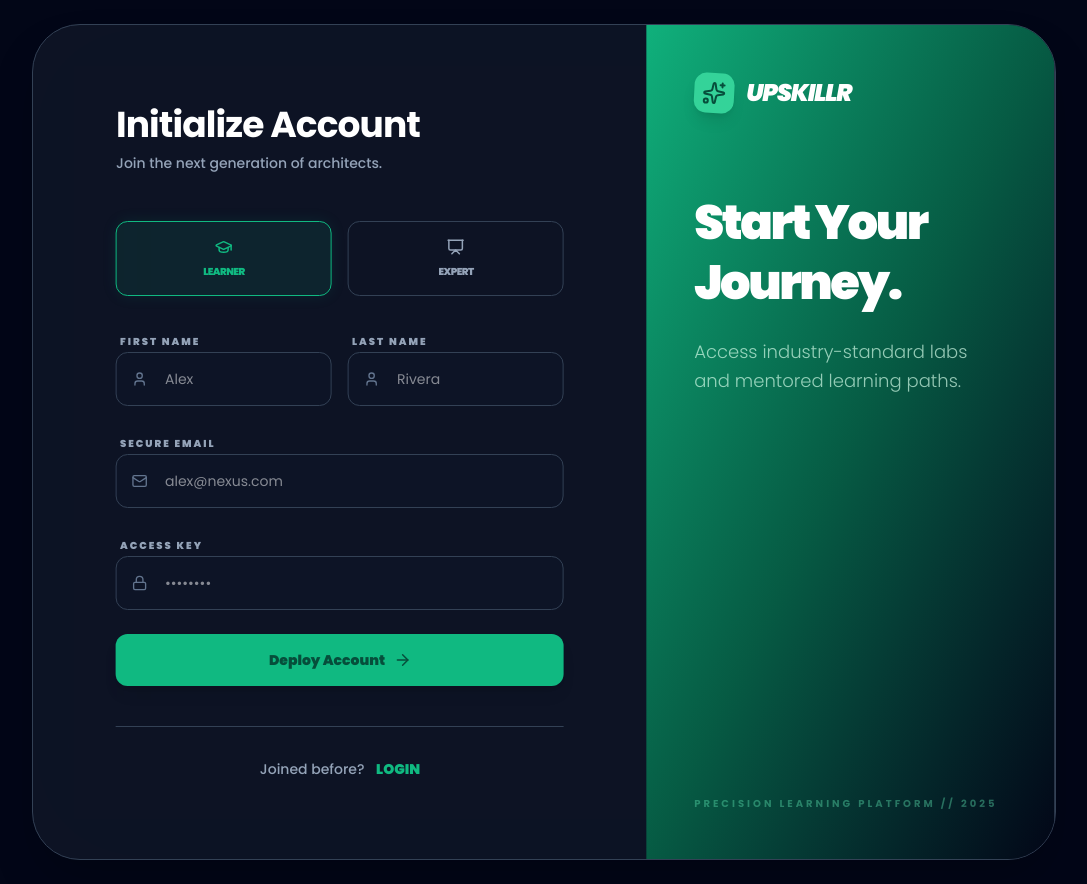
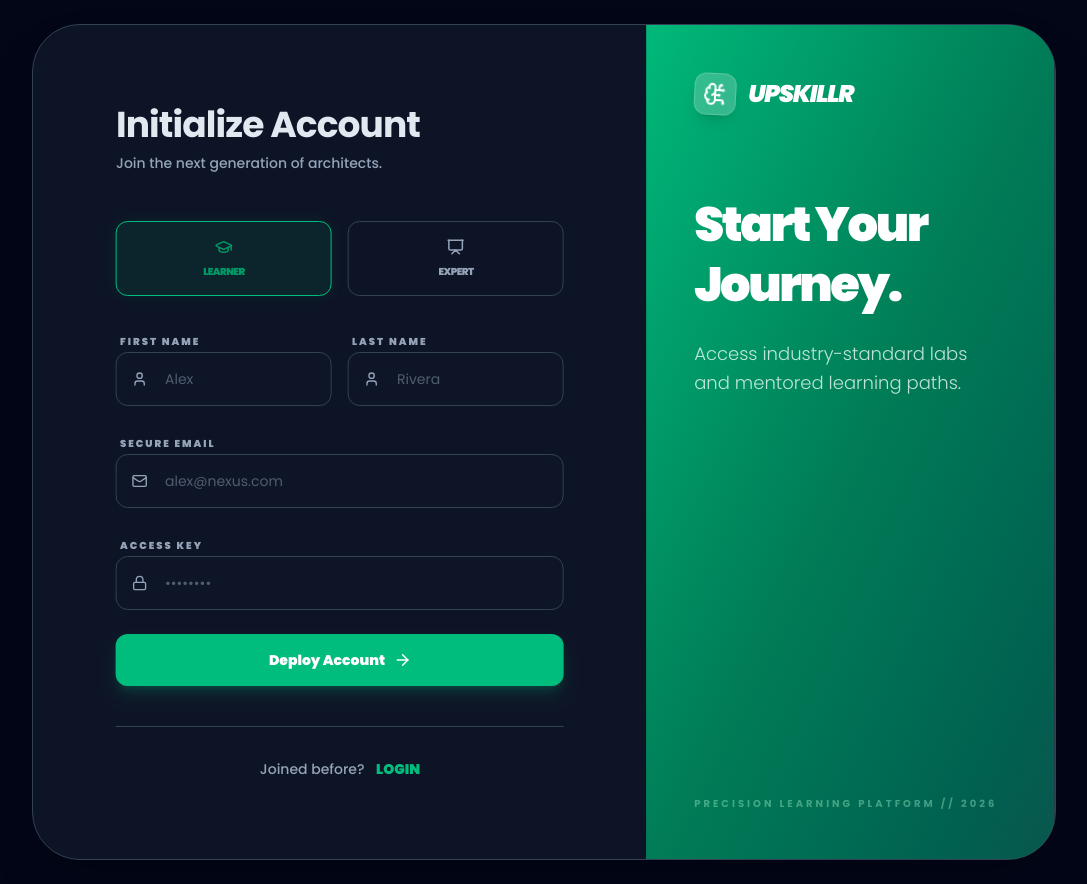
Before and after one commit to sushant785/upskillr, a React app in the folder frontend/: page /login in a window 1280 px wide. Shown: the whole page, without its empty margins (96-1183 px from the left). Built offline with nearby package versions, Linux system fonts and the light colour scheme; no server answers; the HTML template or start-up script is replaced by a standard one.

Commit message:
Login in light mode

```diff
--- a/frontend/src/pages/Login.jsx
+++ b/frontend/src/pages/Login.jsx
@@ -1,12 +1,11 @@
 
 
-import React, { useState,useEffect } from 'react';
+import React, { useState, useEffect } from 'react';
 import { motion, AnimatePresence } from 'framer-motion';
-import { User, Mail, Lock, GraduationCap, Presentation, CheckCircle2, ArrowRight, Sparkles } from 'lucide-react';
+import { User, Mail, Lock, GraduationCap, Presentation, ArrowRight, Sparkles,BrainCircuit } from 'lucide-react';
 import axios from 'axios';
 import { useNavigate } from 'react-router-dom';
 import { useAuth } from '../context/AuthContext';
-
 
 const UpskillrAuth = () => {
   const [isLogin, setIsLogin] = useState(false);
@@ -16,27 +15,16 @@ const UpskillrAuth = () => {
   const [firstName, setFirstName] = useState("");
   const [lastName, setLastName] = useState("");
   const navigate = useNavigate();
-  const { setAuth } = useAuth();
-  const { auth } = useAuth();
+  const { setAuth, auth } = useAuth();
 
   useEffect(() => {
-    // If the user is already logged in...
     if (auth?.accessToken && auth?.user) {
-      // ...send them to their dashboard immediately
-      if (auth.user.role === 'instructor') {
-        navigate('/instructor/dashboard');
-      } else {
-        navigate('/learner/dashboard');
-      }
+      navigate(auth.user.role === 'instructor' ? '/instructor/dashboard' : '/learner/dashboard');
     }
   }, [auth, navigate]);
 
-
-    // Inside your UpskillrAuth component:
-    const handleSubmit = async (e) => {
+  const handleSubmit = async (e) => {
     e.preventDefault();
-
-    // Construct the payload
     const endpoint = isLogin ? '/api/auth/login' : '/api/auth/register';
     const payload = isLogin
         ? { email, password }
@@ -44,7 +32,7 @@ const UpskillrAuth = () => {
 
     try {
         const response = await axios.post(`http://localhost:5000${endpoint}`, payload, {
-        withCredentials: true // Important for cookies
+          withCredentials: true
         });
 
         if (response.status === 200 || response.status === 201) {
@@ -53,75 +41,56 @@ const UpskillrAuth = () => {
             accessToken: response.data.accessToken,
             role: response.data.user.role
           });
-          alert(isLogin ? "Login Successful!" : "Registration Successful!");
 
-          localStorage.setItem(
-            'auth',
-            JSON.stringify({
-              token: response.data.accessToken,
-              user: response.data.user
-            })
-          );
+          localStorage.setItem('auth', JSON.stringify({
+            token: response.data.accessToken,
+            user: response.data.user
+          }));
 
-          // 2️⃣ ROLE BASED REDIRECT
-          const userRole = response.data.user.role;
-
-          if (userRole === 'learner') {
-            navigate('/learner/dashboard');
-          } else {
-            navigate('/instructor/dashboard');
-          }
+          navigate(response.data.user.role === 'learner' ? '/learner/dashboard' : '/instructor/dashboard');
         }
     } catch (err) {
         alert(err.response?.data?.message || "Authentication failed");
     }
-    };
+  };
 
   return (
-    <div className="min-h-screen bg-[var(--bg-main)] flex items-center justify-center p-4 md:p-6 font-['Poppins'] selection:bg-emerald-500/30">
-
-      {/* Background Glows - Hidden on small screens for performance */}
-      {/* <div className="absolute inset-0 overflow-hidden pointer-events-none hidden md:block">
-        <div className="absolute top-[-20%] right-[-10%] w-[60%] h-[60%] rounded-full bg-[var(--brand-primary)] opacity-10 blur-[140px] animate-pulse"></div>
-        <div className="absolute bottom-[-10%] left-[-10%] w-[50%] h-[50%] rounded-full bg-[var(--brand-accent)] opacity-10 blur-[140px] animate-pulse"></div>
-      </div> */}
+    <div className="min-h-screen bg-[var(--bg-main)] flex items-center justify-center p-4 md:p-6 font-['Poppins'] selection:bg-emerald-500/30 transition-colors duration-300">
 
       <motion.div
         layout
-        className="relative w-full max-w-lg md:max-w-5xl bg-[var(--bg-card)] backdrop-blur-3xl rounded-[2rem] md:rounded-[3rem] shadow-2xl overflow-hidden flex flex-col md:flex-row border border-[var(--border-subtle)]"
+        className="relative w-full max-w-lg md:max-w-5xl bg-[var(--bg-card)] rounded-[2rem] md:rounded-[3rem] shadow-2xl overflow-hidden flex flex-col md:flex-row border border-[var(--border-subtle)]"
       >
 
         {/* --- Branding Side Panel --- */}
         <motion.div
-          // Mobile: Stay at top | Desktop: Move left/right
           animate={{
             x: typeof window !== 'undefined' && window.innerWidth < 768 ? 0 : (isLogin ? '0%' : '150%'),
-            y: 0
           }}
           transition={{ type: "spring", stiffness: 40, damping: 14 }}
           className="w-full md:w-[40%] p-8 md:p-12 text-white flex flex-col justify-between relative z-20 overflow-hidden border-b md:border-b-0 md:border-r border-[var(--border-subtle)]"
         >
-          <div className="absolute inset-0 bg-gradient-to-br from-[var(--brand-primary)] via-[#065f46] to-[var(--bg-main)] opacity-95"></div>
+          {/* Brand Background Layer */}
+          <div className="absolute inset-0 bg-emerald-600 opacity-100" />
+          <div className="absolute inset-0 bg-gradient-to-br from-emerald-500 via-emerald-700 to-teal-900 opacity-90" />
 
           <div className="relative z-10">
             <div className="flex items-center gap-3 mb-8 md:mb-20">
-              <div className="bg-[var(--brand-primary-hover)] p-2 rounded-xl shadow-lg rotate-3">
-                <Sparkles size={20} className="text-[var(--text-on-brand)] md:w-6 md:h-6" />
+              <div className="bg-white/20 backdrop-blur-md p-2 rounded-xl shadow-lg rotate-3 border border-white/20">
+                <BrainCircuit size={20} className="text-white md:w-6 md:h-6" />
               </div>
-              <h1 className="text-xl md:text-2xl font-black tracking-tighter italic uppercase">Upskillr</h1>
+              <h1 className="text-xl md:text-2xl font-black tracking-tighter italic uppercase text-white">Upskillr</h1>
             </div>
 
             <AnimatePresence mode="wait">
               <motion.div
                 key={isLogin ? 'login-txt' : 'reg-txt'}
-                initial={{ opacity: 0, y: 10 }}
-                animate={{ opacity: 1, y: 0 }}
-                exit={{ opacity: 0, y: -10 }}
+                initial={{ opacity: 0, y: 10 }} animate={{ opacity: 1, y: 0 }} exit={{ opacity: 0, y: -10 }}
               >
-                <h2 className="text-3xl md:text-5xl font-black mb-4 md:mb-6 leading-tight tracking-tighter">
+                <h2 className="text-3xl md:text-5xl font-black mb-4 md:mb-6 leading-tight tracking-tighter text-white">
                   {isLogin ? "Welcome Back." : "Start Your Journey."}
                 </h2>
-                <p className="text-emerald-100/70 text-sm md:text-lg mb-4 md:mb-10 font-light leading-relaxed">
+                <p className="text-emerald-50/80 text-sm md:text-lg mb-4 md:mb-10 font-light leading-relaxed">
                   {isLogin
                     ? "Resume your curriculum and track your daily performance."
                     : "Access industry-standard labs and mentored learning paths."}
@@ -130,8 +99,8 @@ const UpskillrAuth = () => {
             </AnimatePresence>
           </div>
 
-          <div className="relative z-10 hidden md:block text-[10px] font-bold text-emerald-300/40 uppercase tracking-[0.3em]">
-            Precision Learning Platform // 2025
+          <div className="relative z-10 hidden md:block text-[10px] font-bold text-emerald-200/40 uppercase tracking-[0.3em]">
+            Precision Learning Platform // 2026
           </div>
         </motion.div>
 
@@ -145,7 +114,7 @@ const UpskillrAuth = () => {
         >
           <div className="max-w-md mx-auto">
             <header className="mb-8 md:mb-12">
-              <h2 className="text-2xl md:text-4xl font-bold text-white mb-2 tracking-tight">
+              <h2 className="text-2xl md:text-4xl font-bold text-[var(--text-main)] mb-2 tracking-tight">
                 {isLogin ? "System Access" : "Initialize Account"}
               </h2>
               <p className="text-[var(--text-muted)] text-xs md:text-sm font-medium">
@@ -161,49 +130,17 @@ const UpskillrAuth = () => {
             )}
 
             <form className="space-y-4 md:space-y-6" onSubmit={handleSubmit}>
-              {/* {!isLogin && (
-                <div className="grid grid-cols-1 sm:grid-cols-2 gap-4">
-                  <InputField label="First Name" placeholder="Alex" icon={<User size={16}/>} />
-                  <InputField label="Last Name" placeholder="Rivera" icon={<User size={16}/>} />
-                </div>
-              )} */}
               {!isLogin && (
                 <div className="grid grid-cols-1 sm:grid-cols-2 gap-4">
-                    <InputField
-                    label="First Name"
-                    placeholder="Alex"
-                    icon={<User size={16}/>}
-                    value={firstName}
-                    onChange={(e) => setFirstName(e.target.value)}
-                    />
-                    <InputField
-                    label="Last Name"
-                    placeholder="Rivera"
-                    icon={<User size={16}/>}
-                    value={lastName}
-                    onChange={(e) => setLastName(e.target.value)}
-                    />
+                    <InputField label="First Name" placeholder="Alex" icon={<User size={16}/>} value={firstName} onChange={(e) => setFirstName(e.target.value)} />
+                    <InputField label="Last Name" placeholder="Rivera" icon={<User size={16}/>} value={lastName} onChange={(e) => setLastName(e.target.value)} />
                 </div>
-                )}
+              )}
 
-            <InputField
-            label="Secure Email"
-            type="email"
-            placeholder="alex@nexus.com"
-            icon={<Mail size={16} />}
-            value={email}
-            onChange={(e) => setEmail(e.target.value)}
-            />
-              <InputField
-                label="Access Key"
-                type="password"
-                placeholder="••••••••"
-                icon={<Lock size={16} />}
-                value={password}
-                onChange={(e) => setPassword(e.target.value)}
-                />
+              <InputField label="Secure Email" type="email" placeholder="alex@nexus.com" icon={<Mail size={16} />} value={email} onChange={(e) => setEmail(e.target.value)} />
+              <InputField label="Access Key" type="password" placeholder="••••••••" icon={<Lock size={16} />} value={password} onChange={(e) => setPassword(e.target.value)} />
 
-              <button className="w-full bg-[var(--brand-primary)] text-[var(--text-on-brand)] py-3.5 md:py-4 rounded-xl font-black text-s md:text-sm   hover:bg-[var(--brand-primary-hover)] shadow-lg transition-all flex items-center justify-center gap-2 group mt-4">
+              <button className="w-full bg-emerald-500 text-white py-3.5 md:py-4 rounded-xl font-black text-s md:text-sm hover:brightness-110 active:scale-95 shadow-lg shadow-emerald-500/20 transition-all flex items-center justify-center gap-2 group mt-4">
                 {isLogin ? "Authenticate" : "Deploy Account"}
                 <ArrowRight size={18} className="group-hover:translate-x-1 transition-transform" />
               </button>
@@ -212,7 +149,7 @@ const UpskillrAuth = () => {
             <div className="mt-8 md:mt-10 pt-6 md:pt-8 border-t border-[var(--border-subtle)] text-center">
               <p className="text-[var(--text-muted)] text-xs md:text-sm font-medium">
                 {isLogin ? "No access yet?" : "Joined before?"}{' '}
-                <button onClick={() => setIsLogin(!isLogin)} className="text-[var(--brand-primary)] font-black hover:text-[var(--brand-primary-hover)] ml-1 md:ml-2 transition-colors uppercase">
+                <button onClick={() => setIsLogin(!isLogin)} className="text-emerald-500 font-black hover:text-emerald-600 ml-1 md:ml-2 transition-colors uppercase">
                   {isLogin ? "Register" : "Login"}
                 </button>
               </p>
@@ -228,10 +165,10 @@ const RoleOption = ({ selected, onClick, icon, title }) => (
   <button
     type="button"
     onClick={onClick}
-    className={`flex-1 p-3 md:p-4 rounded-xl border transition-all flex flex-col items-center gap-2 ${
+    className={`flex-1 p-3 md:p-4 rounded-xl border transition-all flex flex-col items-center gap-2 active:scale-95 ${
       selected
-        ? 'border-[var(--brand-primary)] bg-[var(--brand-primary)]/10 text-[var(--brand-primary)] shadow-[0_0_15px_rgba(16,185,129,0.1)]'
-        : 'border-[var(--border-subtle)] text-[var(--text-muted)] hover:bg-slate-800/50'
+        ? 'border-emerald-500 bg-emerald-500/10 text-emerald-600 shadow-[0_0_15px_rgba(16,185,129,0.1)]'
+        : 'border-[var(--border-subtle)] text-[var(--text-muted)] hover:bg-[var(--bg-input)]'
     }`}
   >
     {icon}
@@ -239,15 +176,13 @@ const RoleOption = ({ selected, onClick, icon, title }) => (
   </button>
 );
 
-
-
 const InputField = ({ label, icon, placeholder, type = "text", value, onChange }) => (
   <div className="space-y-1.5 md:space-y-2 text-left">
     <label className="text-[9px] md:text-[10px] uppercase tracking-[0.2em] font-black text-[var(--text-muted)] ml-1">
       {label}
     </label>
     <div className="relative group">
-      <div className="absolute left-4 top-1/2 -translate-y-1/2 text-slate-500">
+      <div className="absolute left-4 top-1/2 -translate-y-1/2 text-[var(--text-muted)] group-focus-within:text-emerald-500 transition-colors">
         {icon}
       </div>
       <input
@@ -255,7 +190,7 @@ const InputField = ({ label, icon, placeholder, type = "text", value, onChange }
         placeholder={placeholder}
         value={value}
         onChange={onChange}
-        className="w-full pl-11 md:pl-12 pr-4 py-3 md:py-4 bg-[var(--bg-input)] border border-[var(--border-subtle)] rounded-xl text-xs md:text-sm text-white"
+        className="w-full pl-11 md:pl-12 pr-4 py-3 md:py-4 bg-[var(--bg-input)] border border-[var(--border-subtle)] rounded-xl text-xs md:text-sm text-[var(--text-main)] focus:border-emerald-500/50 focus:outline-none transition-all placeholder:text-[var(--text-muted)]/50"
       />
     </div>
   </div>
```
